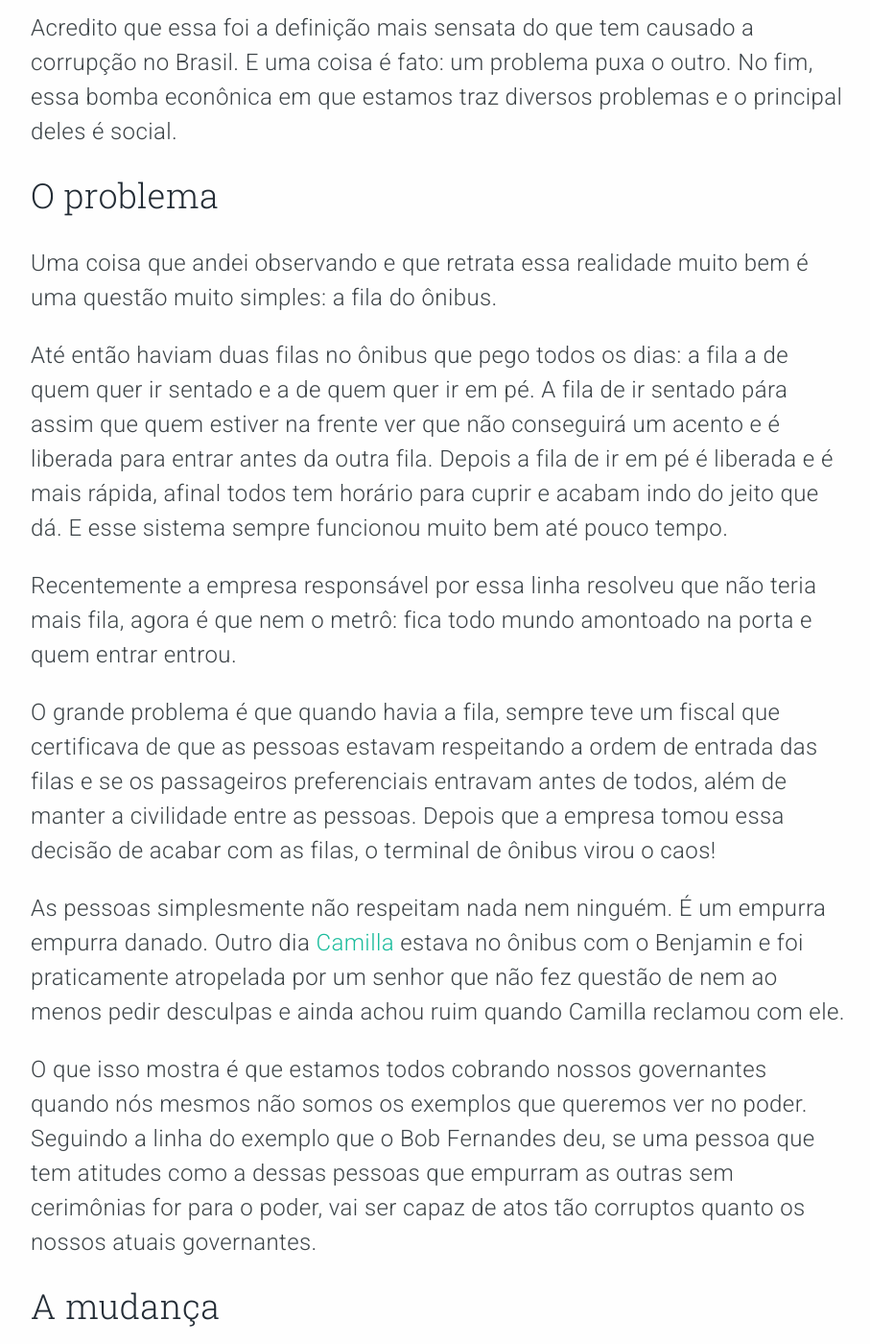
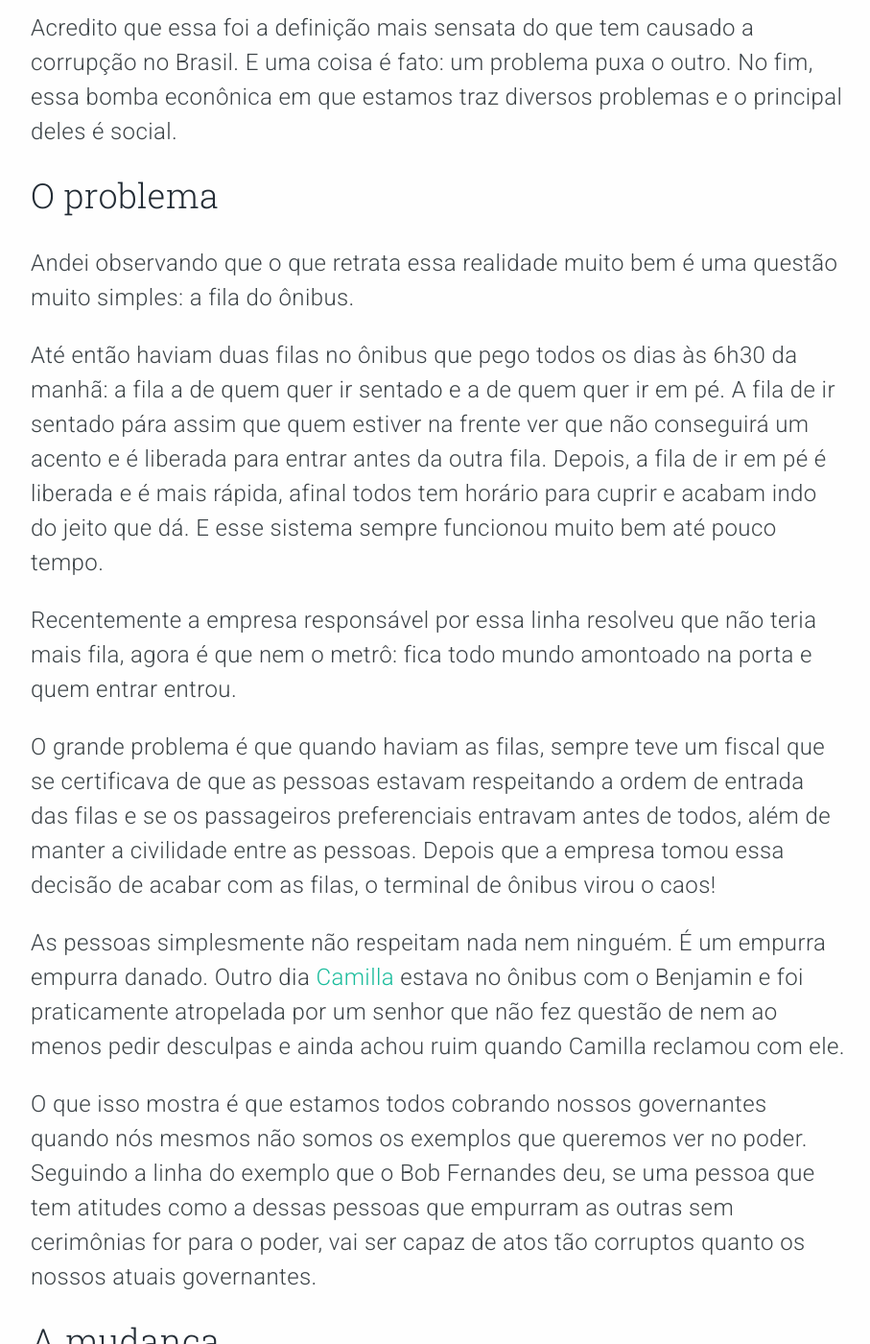
Before and after one commit to filipesf/filipesf.github.io, a Jekyll site: the page built from _posts/2015-02-09-seja-a-mudanca.md, in a window 1280 px wide and 1400 px high, scrolled down 2057 px. Shown: the whole window at 96% size, without its empty margins (183-1090 px from the left). Built offline with Jekyll 4.4.1, drawn with Linux system fonts in a browser that asks for light colours; nearby versions of some CDN libraries; comment, search, counter and statistics services are not loaded; some of the changed text lies outside the part shown.

Commit message:
ortography bug fixes lol

```diff
--- a/_posts/2015-02-09-seja-a-mudanca.md
+++ b/_posts/2015-02-09-seja-a-mudanca.md
@@ -28,13 +28,13 @@
 
 <h2>O problema</h2>
 
-Uma coisa que andei observando e que retrata essa realidade muito bem é uma questão muito simples: a fila do ônibus.
+Andei observando que o que retrata essa realidade muito bem é uma questão muito simples: a fila do ônibus.
 
-Até então haviam duas filas no ônibus que pego todos os dias: a fila a de quem quer ir sentado e a de quem quer ir em pé. A fila de ir sentado pára assim que quem estiver na frente ver que não conseguirá um acento e é liberada para entrar antes da outra fila. Depois a fila de ir em pé é liberada e é mais rápida, afinal todos tem horário para cuprir e acabam indo do jeito que dá. E esse sistema sempre funcionou muito bem até pouco tempo.
+Até então haviam duas filas no ônibus que pego todos os dias às 6h30 da manhã: a fila a de quem quer ir sentado e a de quem quer ir em pé. A fila de ir sentado pára assim que quem estiver na frente ver que não conseguirá um acento e é liberada para entrar antes da outra fila. Depois, a fila de ir em pé é liberada e é mais rápida, afinal todos tem horário para cuprir e acabam indo do jeito que dá. E esse sistema sempre funcionou muito bem até pouco tempo.
 
 Recentemente a empresa responsável por essa linha resolveu que não teria mais fila, agora é que nem o metrô: fica todo mundo amontoado na porta e quem entrar entrou.
 
-O grande problema é que quando havia a fila, sempre teve um fiscal que certificava de que as pessoas estavam respeitando a ordem de entrada das filas e se os passageiros preferenciais entravam antes de todos, além de manter a civilidade entre as pessoas. Depois que a empresa tomou essa decisão de acabar com as filas, o terminal de ônibus virou o caos!
+O grande problema é que quando haviam as filas, sempre teve um fiscal que se certificava de que as pessoas estavam respeitando a ordem de entrada das filas e se os passageiros preferenciais entravam antes de todos, além de manter a civilidade entre as pessoas. Depois que a empresa tomou essa decisão de acabar com as filas, o terminal de ônibus virou o caos!
 
 As pessoas simplesmente não respeitam nada nem ninguém. É um empurra empurra danado. Outro dia <a href="" ref="http://twitter.com/camilla_wolf" target="_blank" title="Camilla Wolf" rel="nofollow">Camilla</a> estava no ônibus com o Benjamin e foi praticamente atropelada por um senhor que não fez questão de nem ao menos pedir desculpas e ainda achou ruim quando Camilla reclamou com ele.
 
@@ -42,7 +42,7 @@
 
 <h2>A mudança</h2>
 
-O ponto que me deixa mais preocupado é que os brasileiros, de maneira geral, precisam de alguém dizendo o que se deve fazer. Raras são as pessoas que tomam atitudes. Quer dizer, precisa de um fiscal para que as pessoas se respeitem. Ninguém tem autonomia, afinal, o que impede os passageiros do ônibus se organizarem entre si e manter a fila funcionando como sempre funcionou?
+O ponto que me deixa mais preocupado é que os brasileiros, de maneira geral, precisam de alguém dizendo o que se deve fazer. Raras são as pessoas que tomam atitudes para resolver algum problema, mas todas tem bala na aguluha na hora de reclamar de algo. Quer dizer, precisa-se de um fiscal para que as pessoas se respeitem. Ninguém tem autonomia, afinal, o que impede os passageiros do ônibus se organizarem entre si e manter a fila funcionando como sempre funcionou? Onde está a mentalidade das pessoas de que elas mesmas devem resolver seus problemas?
 
 Não estou aqui para falar deste ou daquele político, até porque pra ser bem sincero, não tenho muita esperança no modelo político atual, mas enquanto praticarmos pequenos atos corruptos como furar fila e tantos outros por menores, nosso país vai continuar exatamente onde está.
 
```
Also changed, not shown: other parts of _posts/2015-02-09-seja-a-mudanca.md (+3 -3 lines), 3 other files.
